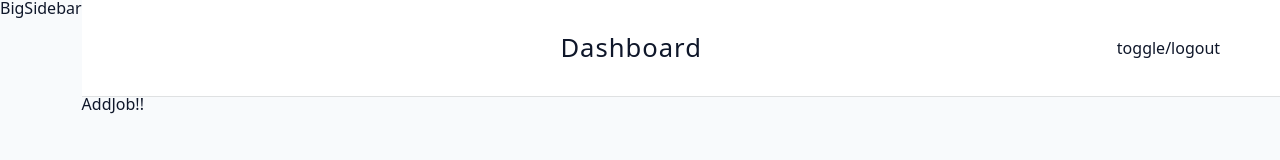
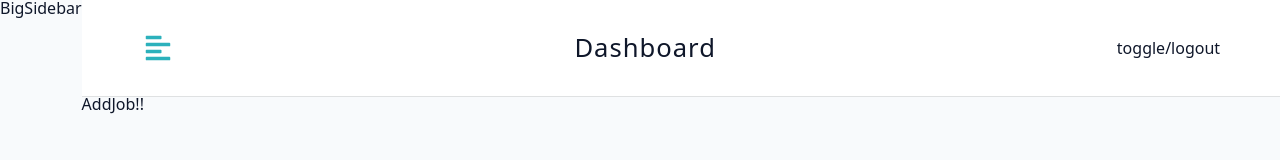
Before and after one commit to BircanAli/X-Joby, a React (Vite) app in the folder client/: page /dashboard in a window 1280 px wide. Shown: the top 160 px of the page. Built offline with nearby package versions, Linux system fonts and the light colour scheme.

Commit message:
navbar toggle button smallSidebar layout

```diff
--- a/client/src/components/Navbar.jsx
+++ b/client/src/components/Navbar.jsx
@@ -10,7 +10,7 @@ const Navbar = () => {
     <Wrapper>
       <div className="nav-center">
         <button onClick={toggleSidebar} type="button" className="toggle-btn">
-          {showSidebar ? <FaAlignLeft /> : <SmallSidebar />}
+          {!showSidebar ? <FaAlignLeft /> : <SmallSidebar />}
         </button>
         <div>
           <Logo />
--- a/client/src/components/SmallSidebar.jsx
+++ b/client/src/components/SmallSidebar.jsx
@@ -6,13 +6,17 @@ import links from "../utils/links";
 import { NavLink } from "react-router-dom";
 
 const SmallSidebar = () => {
-  const data = useDashboardContext();
+  const { showSidebar, toggleSidebar } = useDashboardContext();
 
   return (
     <Wrapper>
-      <div className="sidebar-container show-sidebar">
+      <div
+        className={
+          showSidebar ? "sidebar-container show-sidebar" : "sidebar-container"
+        }
+      >
         <div className="content">
-          <button type="button" className="close-btn">
+          <button onClick={toggleSidebar} type="button" className="close-btn">
             <FaTimes />
           </button>
           <header>
@@ -22,7 +26,13 @@ const SmallSidebar = () => {
             {links.map((link) => {
               const { text, path, icon } = link;
               return (
-                <NavLink to={path} key={text} className="nav-link">
+                <NavLink
+                  onClick={toggleSidebar}
+                  to={path}
+                  key={text}
+                  className="nav-link"
+                  end
+                >
                   <span className="icon">{icon}</span>
                   {text}
                 </NavLink>
--- a/client/src/pages/DashboardLayout.jsx
+++ b/client/src/pages/DashboardLayout.jsx
@@ -35,7 +35,7 @@ const DashboardLayout = () => {
     >
       <Wrapper>
         <main className="dashboard">
-          <SmallSidebar  />
+          <SmallSidebar />
           <BigSidebar />
           <Navbar />
           <div className="dashboard-page"></div>
@@ -46,5 +46,5 @@ const DashboardLayout = () => {
   );
 };
 
-export const useDashboardContext = () => useContext(DashboardContext)
+export const useDashboardContext = () => useContext(DashboardContext);
 export default DashboardLayout;
```
